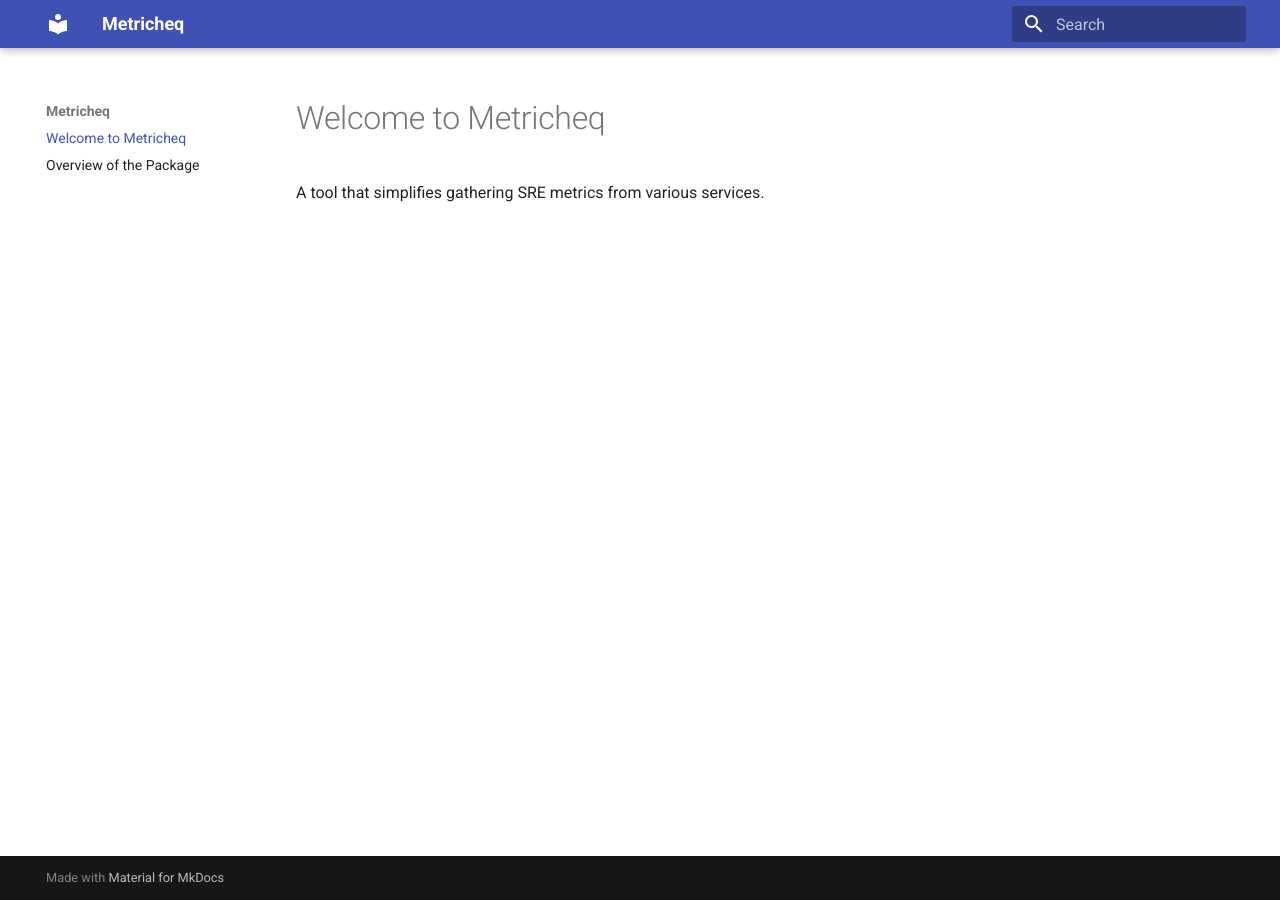
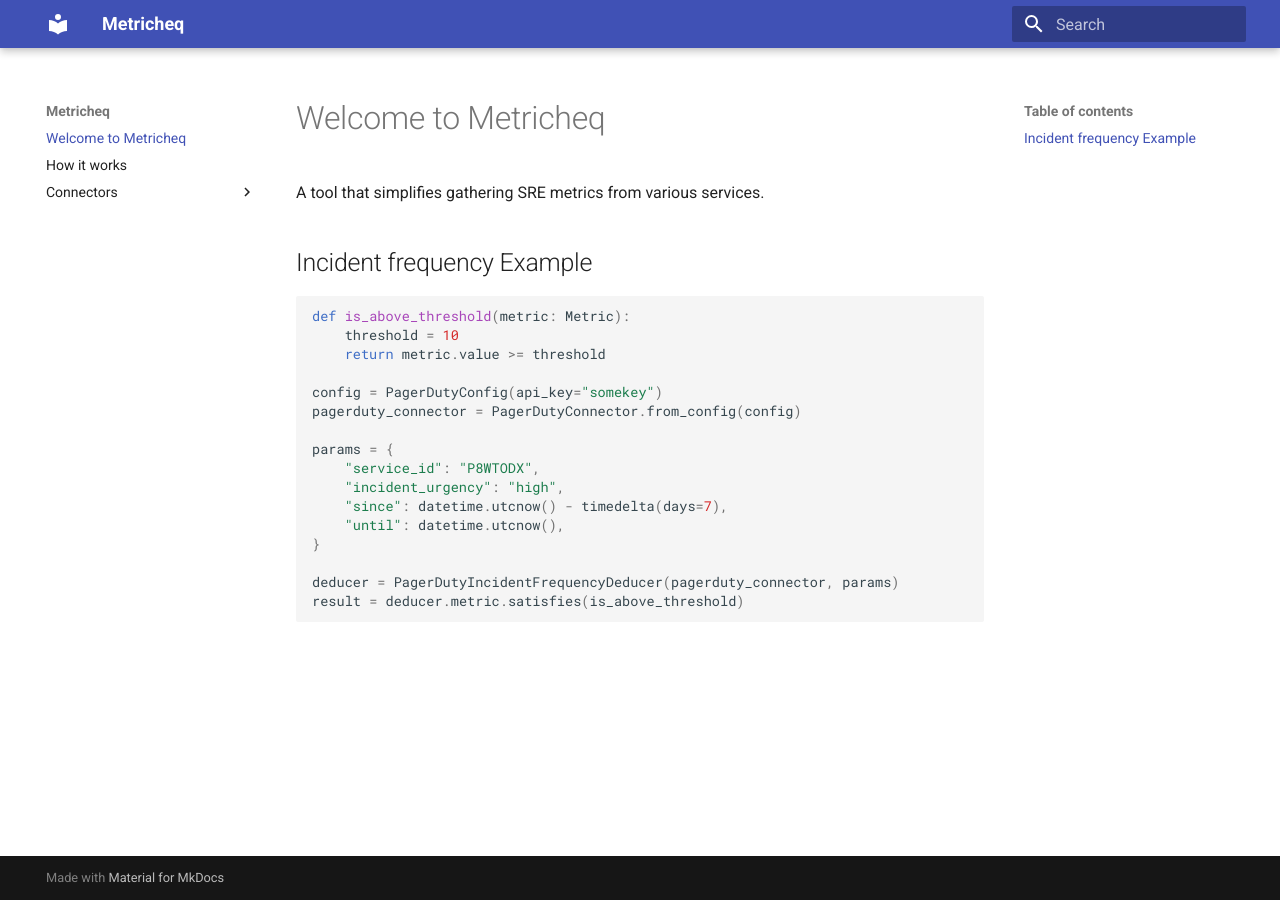
Before and after one commit to YounesOMK/metricheq, an MkDocs documentation site: the page built from docs/index.md, in a window 1280 px wide. Built offline with MkDocs 1.6.1 and Material for MkDocs 9.7.7, drawn with Linux system fonts in a browser that asks for light colours.

Commit message:
📚 docs: add main components

````diff
--- a/docs/how-it-works.md
+++ b/docs/how-it-works.md
@@ -1,6 +1,6 @@
-# Overview of the Package
+# How it works
 
-This package facilitates the extraction and evaluation of metrics from various sources. It consists of connectors for establishing connections and deducers for data handling and metric extraction. The deduced metrics are either boolean values or numerical.
+Metricheq consists of connectors for establishing connections and deducers for data handling and metric extraction. The deduced metrics are either boolean values or numerical.
 
 ## Components
 
--- a/docs/index.md
+++ b/docs/index.md
@@ -1,3 +1,24 @@
 # Welcome to Metricheq
 
 A tool that simplifies gathering SRE metrics from various services.
+
+## Incident frequency Example
+
+```python
+def is_above_threshold(metric: Metric):
+    threshold = 10
+    return metric.value >= threshold
+
+config = PagerDutyConfig(api_key="somekey")
+pagerduty_connector = PagerDutyConnector.from_config(config)
+
+params = {
+    "service_id": "P8WTODX",
+    "incident_urgency": "high",
+    "since": datetime.utcnow() - timedelta(days=7),
+    "until": datetime.utcnow(),
+}
+
+deducer = PagerDutyIncidentFrequencyDeducer(pagerduty_connector, params)
+result = deducer.metric.satisfies(is_above_threshold)
+```
--- a/mkdocs.yml
+++ b/mkdocs.yml
@@ -1,10 +1,13 @@
 site_name: Metricheq
 theme:
   name: material
+markdown_extensions:
+  - pymdownx.highlight:
+      anchor_linenums: true
+      line_spans: __span
+      pygments_lang_class: true
+  - pymdownx.inlinehilite
+  - pymdownx.snippets
+  - pymdownx.superfences
 plugins:
   - search
-  - mkdocstrings:
-      handlers:
-        python:
-          rendering:
-            show_source: true
--- a/pyproject.toml
+++ b/pyproject.toml
@@ -11,8 +11,8 @@
 pydantic = "^2.5.2"
 python-dateutil = "^2.8.2"
 mkdocs = "^1.5.3"
-mkdocstrings = "^0.24.0"
 mkdocs-material = "^9.5.3"
+pygments = "^2.17.2"
 
 
 [tool.poetry.group.dev.dependencies]
````
Also changed, not shown: docs/connectors/github.md (added, +16 -0 lines), docs/connectors/pagerduty.md (added, +1 -0 lines), docs/connectors/prometheus.md (added, +1 -0 lines), docs/connectors/sonar.md (added, +1 -0 lines), 1 other file.
